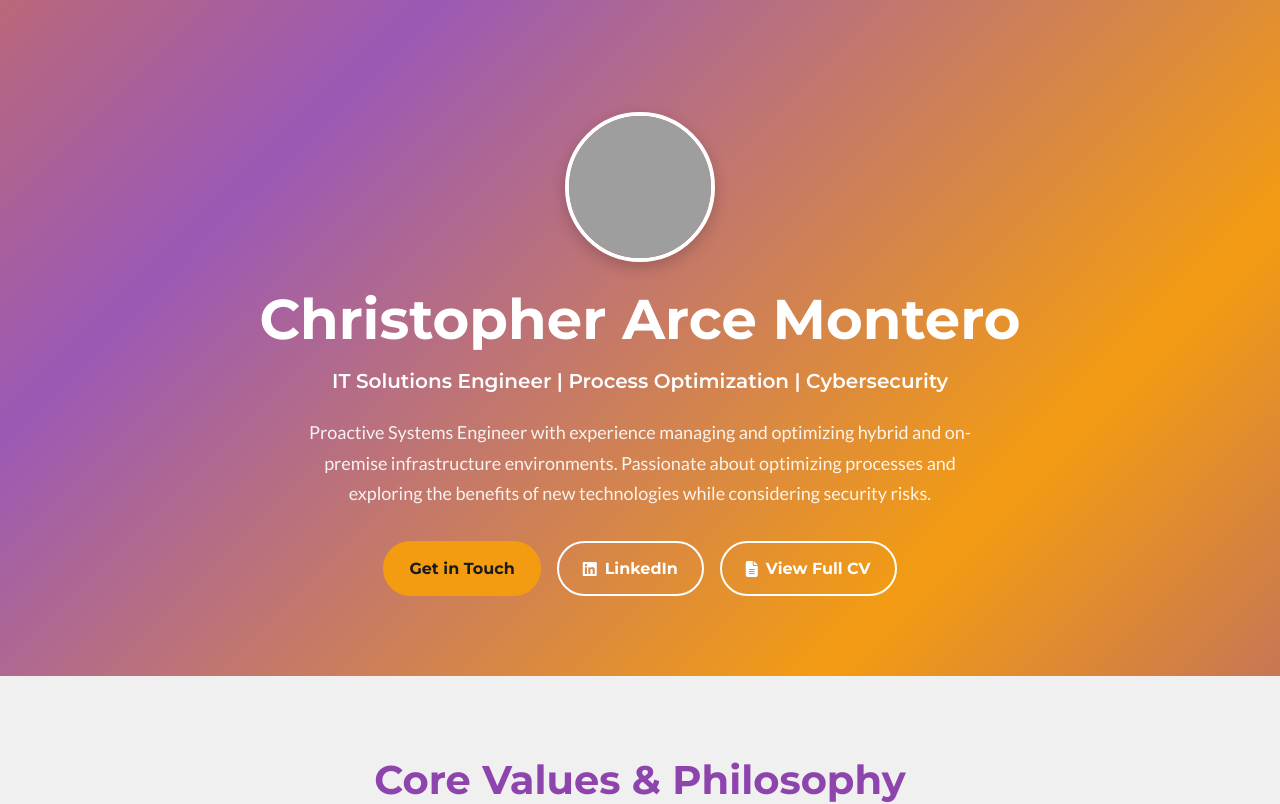
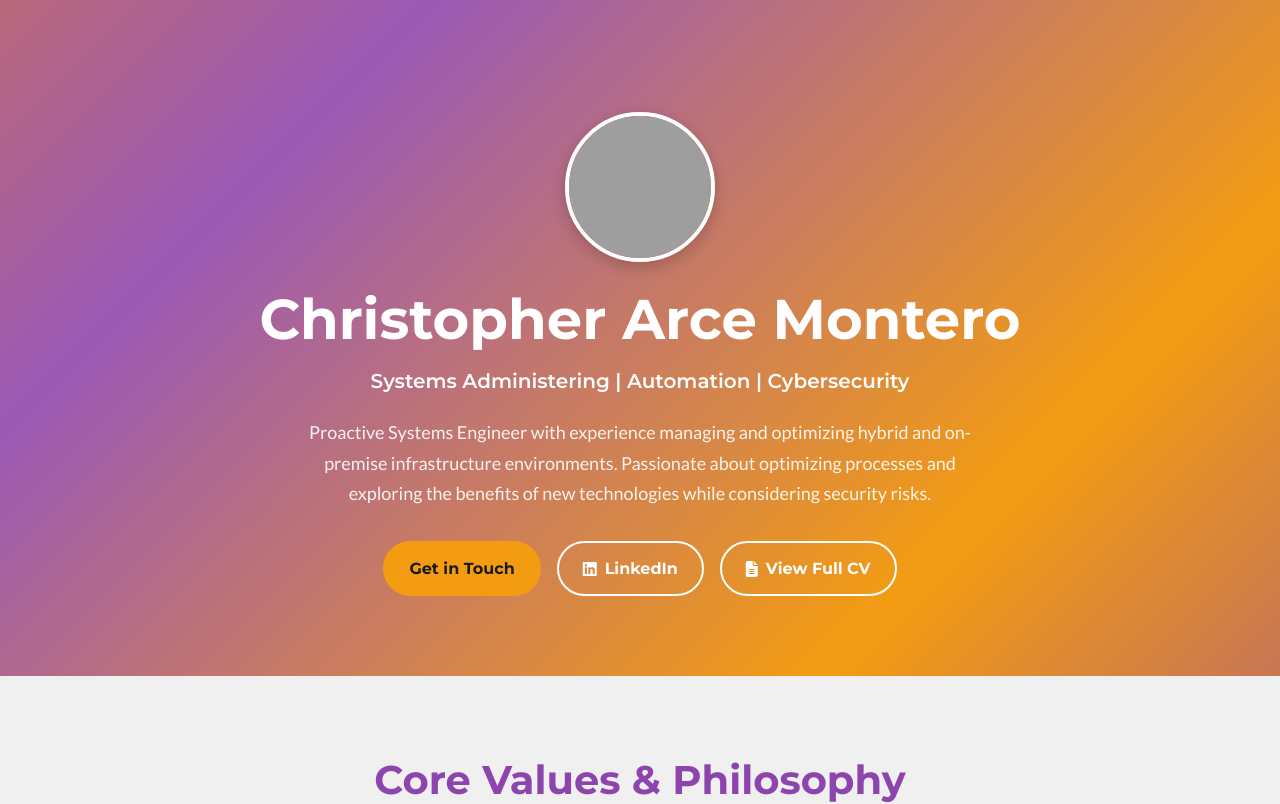
Before and after one commit to Carce05/Carce_Page, a plain HTML site: page index.html in a window 1280 px wide. Shown: the top 804 px of the page. Drawn offline with Linux system fonts and the light colour scheme; grey boxes are pictures that could not be loaded.

Commit message:
Update index.html
Update

```diff
--- a/index.html
+++ b/index.html
@@ -3,7 +3,7 @@
 <head>
     <meta charset="UTF-8">
     <meta name="viewport" content="width=device-width, initial-scale=1.0">
-    <title>Christopher Arce Montero - IT Solutions Engineer</title>
+    <title>Christopher Arce Montero - Systems Engineer </title>
     <link rel="preconnect" href="https://fonts.googleapis.com">
     <link rel="preconnect" href="https://fonts.gstatic.com" crossorigin>
     <link href="https://fonts.googleapis.com/css2?family=Lato:wght@300;400;700&family=Montserrat:wght@600;700&display=swap" rel="stylesheet">
@@ -16,7 +16,7 @@
         <div class="container hero-content">
             <img src="https://raw.githubusercontent.com/Carce05/Carce05/main/Profile_pic.jpg" alt="Christopher Arce Montero" class="profile-picture">
             <h1>Christopher Arce Montero</h1>
-            <h2>IT Solutions Engineer | Process Optimization | Cybersecurity </h2>
+            <h2>Systems Administering | Automation | Cybersecurity </h2>
             <p class="summary">
                 Proactive Systems Engineer with experience managing and optimizing hybrid and on-premise infrastructure environments. Passionate about optimizing processes and exploring the benefits of new technologies while considering security risks.
             </p>
```
